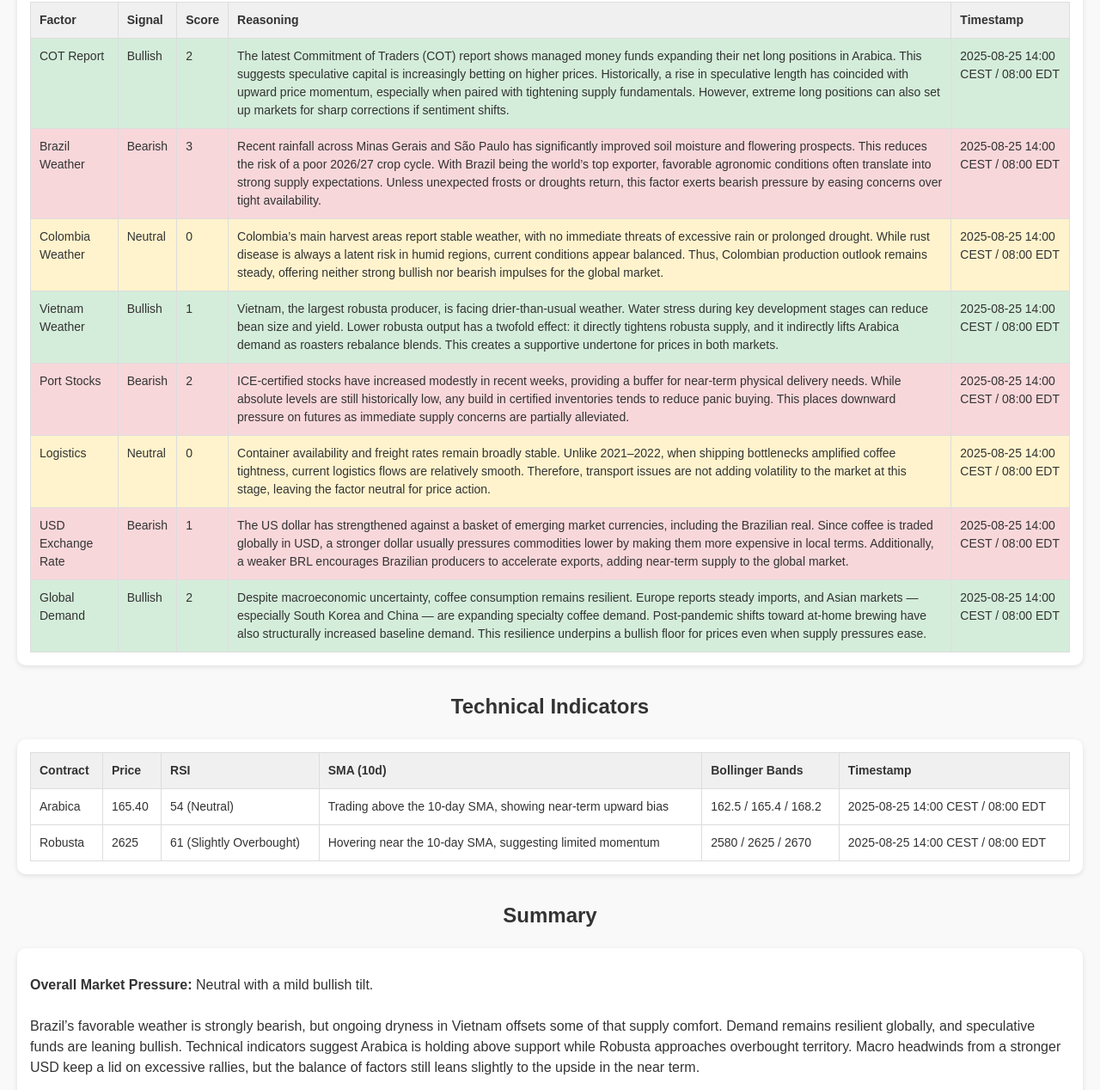
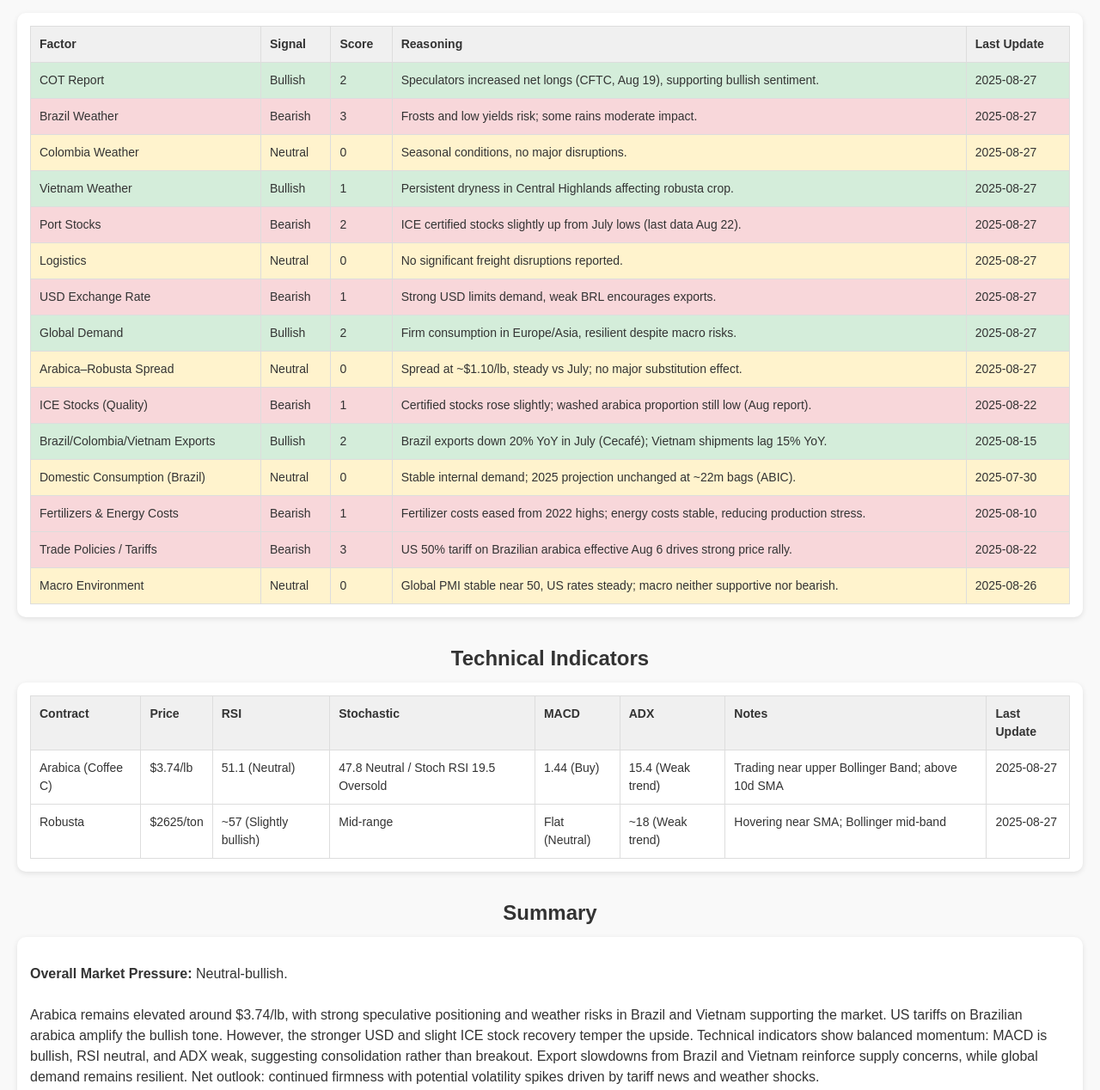
Before and after one commit to fabiensen/coffee-dashboard, a plain HTML site: page index.html in a window 1280 px wide. Shown: the part 178-1446 px from the top of the page at 86% size. Drawn offline with Linux system fonts and the light colour scheme.

Commit message:
New template with 14 fundamentals

```diff
--- a/index.html
+++ b/index.html
@@ -5,151 +5,48 @@
   <meta name="viewport" content="width=device-width, initial-scale=1.0">
   <title>Coffee Market Dashboard</title>
   <style>
-    body {
-      font-family: Arial, sans-serif;
-      margin: 0;
-      padding: 20px;
-      background: #f9f9f9;
-      color: #333;
-      line-height: 1.5;
-    }
-
-    h1, h2 {
-      text-align: center;
-      margin-bottom: 20px;
-    }
-
-    .table-container {
-      overflow-x: auto;
-      margin-bottom: 30px;
-      background: white;
-      padding: 15px;
-      border-radius: 10px;
-      box-shadow: 0 2px 6px rgba(0,0,0,0.1);
-    }
-
-    table {
-      border-collapse: collapse;
-      width: 100%;
-      min-width: 800px;
-    }
-
-    th, td {
-      border: 1px solid #ddd;
-      padding: 10px;
-      text-align: left;
-      font-size: 14px;
-      vertical-align: top;
-    }
-
-    th {
-      background: #f0f0f0;
-    }
-
-    /* Color coding */
-    .bullish {
-      background: #d4edda;
-    }
-    .bearish {
-      background: #f8d7da;
-    }
-    .neutral {
-      background: #fff3cd;
-    }
-
-    /* Responsive text */
-    @media (max-width: 768px) {
-      body {
-        padding: 10px;
-      }
-      h1, h2 {
-        font-size: 20px;
-      }
-      th, td {
-        font-size: 12px;
-        padding: 6px;
-      }
-    }
-
-    @media (max-width: 480px) {
-      h1 {
-        font-size: 18px;
-      }
-      h2 {
-        font-size: 16px;
-      }
-    }
+    body { font-family: Arial, sans-serif; margin:0; padding:20px; background:#f9f9f9; color:#333; line-height:1.5; }
+    h1,h2 { text-align:center; margin-bottom:10px; }
+    h3 { text-align:center; margin-top:0; color:#666; }
+    .table-container { overflow-x:auto; margin-bottom:30px; background:white; padding:15px; border-radius:10px; box-shadow:0 2px 6px rgba(0,0,0,0.1); }
+    table { border-collapse: collapse; width:100%; min-width:800px; }
+    th, td { border:1px solid #ddd; padding:10px; text-align:left; font-size:14px; vertical-align:top; }
+    th { background:#f0f0f0; }
+    .bullish { background:#d4edda; }
+    .bearish { background:#f8d7da; }
+    .neutral { background:#fff3cd; }
+    @media (max-width:768px){ body{padding:10px;} h1,h2{font-size:20px;} th,td{font-size:12px; padding:6px;} }
+    @media (max-width:480px){ h1{font-size:18px;} h2{font-size:16px;} }
   </style>
 </head>
 <body>
   <h1>☕ Coffee Market Dashboard</h1>
+  <h3>Update: 27 August 2025</h3>
 
   <h2>Fundamentals</h2>
   <div class="table-container">
     <table>
       <tr>
-        <th>Factor</th>
-        <th>Signal</th>
-        <th>Score</th>
-        <th>Reasoning</th>
-        <th>Timestamp</th>
+        <th>Factor</th><th>Signal</th><th>Score</th><th>Reasoning</th><th>Last Update</th>
       </tr>
-      <tr class="bullish">
-        <td>COT Report</td>
-        <td>Bullish</td>
-        <td>2</td>
-        <td>The latest Commitment of Traders (COT) report shows managed money funds expanding their net long positions in Arabica. This suggests speculative capital is increasingly betting on higher prices. Historically, a rise in speculative length has coincided with upward price momentum, especially when paired with tightening supply fundamentals. However, extreme long positions can also set up markets for sharp corrections if sentiment shifts.</td>
-        <td>2025-08-25 14:00 CEST / 08:00 EDT</td>
-      </tr>
-      <tr class="bearish">
-        <td>Brazil Weather</td>
-        <td>Bearish</td>
-        <td>3</td>
-        <td>Recent rainfall across Minas Gerais and São Paulo has significantly improved soil moisture and flowering prospects. This reduces the risk of a poor 2026/27 crop cycle. With Brazil being the world’s top exporter, favorable agronomic conditions often translate into strong supply expectations. Unless unexpected frosts or droughts return, this factor exerts bearish pressure by easing concerns over tight availability.</td>
-        <td>2025-08-25 14:00 CEST / 08:00 EDT</td>
-      </tr>
-      <tr class="neutral">
-        <td>Colombia Weather</td>
-        <td>Neutral</td>
-        <td>0</td>
-        <td>Colombia’s main harvest areas report stable weather, with no immediate threats of excessive rain or prolonged drought. While rust disease is always a latent risk in humid regions, current conditions appear balanced. Thus, Colombian production outlook remains steady, offering neither strong bullish nor bearish impulses for the global market.</td>
-        <td>2025-08-25 14:00 CEST / 08:00 EDT</td>
-      </tr>
-      <tr class="bullish">
-        <td>Vietnam Weather</td>
-        <td>Bullish</td>
-        <td>1</td>
-        <td>Vietnam, the largest robusta producer, is facing drier-than-usual weather. Water stress during key development stages can reduce bean size and yield. Lower robusta output has a twofold effect: it directly tightens robusta supply, and it indirectly lifts Arabica demand as roasters rebalance blends. This creates a supportive undertone for prices in both markets.</td>
-        <td>2025-08-25 14:00 CEST / 08:00 EDT</td>
-      </tr>
-      <tr class="bearish">
-        <td>Port Stocks</td>
-        <td>Bearish</td>
-        <td>2</td>
-        <td>ICE-certified stocks have increased modestly in recent weeks, providing a buffer for near-term physical delivery needs. While absolute levels are still historically low, any build in certified inventories tends to reduce panic buying. This places downward pressure on futures as immediate supply concerns are partially alleviated.</td>
-        <td>2025-08-25 14:00 CEST / 08:00 EDT</td>
-      </tr>
-      <tr class="neutral">
-        <td>Logistics</td>
-        <td>Neutral</td>
-        <td>0</td>
-        <td>Container availability and freight rates remain broadly stable. Unlike 2021–2022, when shipping bottlenecks amplified coffee tightness, current logistics flows are relatively smooth. Therefore, transport issues are not adding volatility to the market at this stage, leaving the factor neutral for price action.</td>
-        <td>2025-08-25 14:00 CEST / 08:00 EDT</td>
-      </tr>
-      <tr class="bearish">
-        <td>USD Exchange Rate</td>
-        <td>Bearish</td>
-        <td>1</td>
-        <td>The US dollar has strengthened against a basket of emerging market currencies, including the Brazilian real. Since coffee is traded globally in USD, a stronger dollar usually pressures commodities lower by making them more expensive in local terms. Additionally, a weaker BRL encourages Brazilian producers to accelerate exports, adding near-term supply to the global market.</td>
-        <td>2025-08-25 14:00 CEST / 08:00 EDT</td>
-      </tr>
-      <tr class="bullish">
-        <td>Global Demand</td>
-        <td>Bullish</td>
-        <td>2</td>
-        <td>Despite macroeconomic uncertainty, coffee consumption remains resilient. Europe reports steady imports, and Asian markets — especially South Korea and China — are expanding specialty coffee demand. Post-pandemic shifts toward at-home brewing have also structurally increased baseline demand. This resilience underpins a bullish floor for prices even when supply pressures ease.</td>
-        <td>2025-08-25 14:00 CEST / 08:00 EDT</td>
-      </tr>
+      <!-- 8 storici -->
+      <tr class="bullish"><td>COT Report</td><td>Bullish</td><td>2</td><td>Speculators increased net longs (CFTC, Aug 19), supporting bullish sentiment.</td><td>2025-08-27</td></tr>
+      <tr class="bearish"><td>Brazil Weather</td><td>Bearish</td><td>3</td><td>Frosts and low yields risk; some rains moderate impact.</td><td>2025-08-27</td></tr>
+      <tr class="neutral"><td>Colombia Weather</td><td>Neutral</td><td>0</td><td>Seasonal conditions, no major disruptions.</td><td>2025-08-27</td></tr>
+      <tr class="bullish"><td>Vietnam Weather</td><td>Bullish</td><td>1</td><td>Persistent dryness in Central Highlands affecting robusta crop.</td><td>2025-08-27</td></tr>
+      <tr class="bearish"><td>Port Stocks</td><td>Bearish</td><td>2</td><td>ICE certified stocks slightly up from July lows (last data Aug 22).</td><td>2025-08-27</td></tr>
+      <tr class="neutral"><td>Logistics</td><td>Neutral</td><td>0</td><td>No significant freight disruptions reported.</td><td>2025-08-27</td></tr>
+      <tr class="bearish"><td>USD Exchange Rate</td><td>Bearish</td><td>1</td><td>Strong USD limits demand, weak BRL encourages exports.</td><td>2025-08-27</td></tr>
+      <tr class="bullish"><td>Global Demand</td><td>Bullish</td><td>2</td><td>Firm consumption in Europe/Asia, resilient despite macro risks.</td><td>2025-08-27</td></tr>
+
+      <!-- 6 nuovi -->
+      <tr class="neutral"><td>Arabica–Robusta Spread</td><td>Neutral</td><td>0</td><td>Spread at ~$1.10/lb, steady vs July; no major substitution effect.</td><td>2025-08-27</td></tr>
+      <tr class="bearish"><td>ICE Stocks (Quality)</td><td>Bearish</td><td>1</td><td>Certified stocks rose slightly; washed arabica proportion still low (Aug report).</td><td>2025-08-22</td></tr>
+      <tr class="bullish"><td>Brazil/Colombia/Vietnam Exports</td><td>Bullish</td><td>2</td><td>Brazil exports down 20% YoY in July (Cecafé); Vietnam shipments lag 15% YoY.</td><td>2025-08-15</td></tr>
+      <tr class="neutral"><td>Domestic Consumption (Brazil)</td><td>Neutral</td><td>0</td><td>Stable internal demand; 2025 projection unchanged at ~22m bags (ABIC).</td><td>2025-07-30</td></tr>
+      <tr class="bearish"><td>Fertilizers & Energy Costs</td><td>Bearish</td><td>1</td><td>Fertilizer costs eased from 2022 highs; energy costs stable, reducing production stress.</td><td>2025-08-10</td></tr>
+      <tr class="bearish"><td>Trade Policies / Tariffs</td><td>Bearish</td><td>3</td><td>US 50% tariff on Brazilian arabica effective Aug 6 drives strong price rally.</td><td>2025-08-22</td></tr>
+      <tr class="neutral"><td>Macro Environment</td><td>Neutral</td><td>0</td><td>Global PMI stable near 50, US rates steady; macro neither supportive nor bearish.</td><td>2025-08-26</td></tr>
     </table>
   </div>
 
@@ -157,36 +54,39 @@
   <div class="table-container">
     <table>
       <tr>
-        <th>Contract</th>
-        <th>Price</th>
-        <th>RSI</th>
-        <th>SMA (10d)</th>
-        <th>Bollinger Bands</th>
-        <th>Timestamp</th>
+        <th>Contract</th><th>Price</th><th>RSI</th><th>Stochastic</th><th>MACD</th><th>ADX</th><th>Notes</th><th>Last Update</th>
       </tr>
       <tr>
-        <td>Arabica</td>
-        <td>165.40</td>
-        <td>54 (Neutral)</td>
-        <td>Trading above the 10-day SMA, showing near-term upward bias</td>
-        <td>162.5 / 165.4 / 168.2</td>
-        <td>2025-08-25 14:00 CEST / 08:00 EDT</td>
+        <td>Arabica (Coffee C)</td>
+        <td>$3.74/lb</td>
+        <td>51.1 (Neutral)</td>
+        <td>47.8 Neutral / Stoch RSI 19.5 Oversold</td>
+        <td>1.44 (Buy)</td>
+        <td>15.4 (Weak trend)</td>
+        <td>Trading near upper Bollinger Band; above 10d SMA</td>
+        <td>2025-08-27</td>
       </tr>
       <tr>
         <td>Robusta</td>
-        <td>2625</td>
-        <td>61 (Slightly Overbought)</td>
-        <td>Hovering near the 10-day SMA, suggesting limited momentum</td>
-        <td>2580 / 2625 / 2670</td>
-        <td>2025-08-25 14:00 CEST / 08:00 EDT</td>
+        <td>$2625/ton</td>
+        <td>~57 (Slightly bullish)</td>
+        <td>Mid-range</td>
+        <td>Flat (Neutral)</td>
+        <td>~18 (Weak trend)</td>
+        <td>Hovering near SMA; Bollinger mid-band</td>
+        <td>2025-08-27</td>
       </tr>
     </table>
   </div>
 
   <h2>Summary</h2>
   <div class="table-container">
-    <p><b>Overall Market Pressure:</b> Neutral with a mild bullish tilt.<br><br>
-    Brazil’s favorable weather is strongly bearish, but ongoing dryness in Vietnam offsets some of that supply comfort. Demand remains resilient globally, and speculative funds are leaning bullish. Technical indicators suggest Arabica is holding above support while Robusta approaches overbought territory. Macro headwinds from a stronger USD keep a lid on excessive rallies, but the balance of factors still leans slightly to the upside in the near term.</p>
+    <p><b>Overall Market Pressure:</b> Neutral-bullish.<br><br>
+    Arabica remains elevated around $3.74/lb, with strong speculative positioning and weather risks in Brazil and Vietnam supporting the market. US tariffs on Brazilian arabica amplify the bullish tone.
+    However, the stronger USD and slight ICE stock recovery temper the upside.
+    Technical indicators show balanced momentum: MACD is bullish, RSI neutral, and ADX weak, suggesting consolidation rather than breakout.
+    Export slowdowns from Brazil and Vietnam reinforce supply concerns, while global demand remains resilient.
+    Net outlook: continued firmness with potential volatility spikes driven by tariff news and weather shocks.</p>
   </div>
 </body>
 </html>
```
